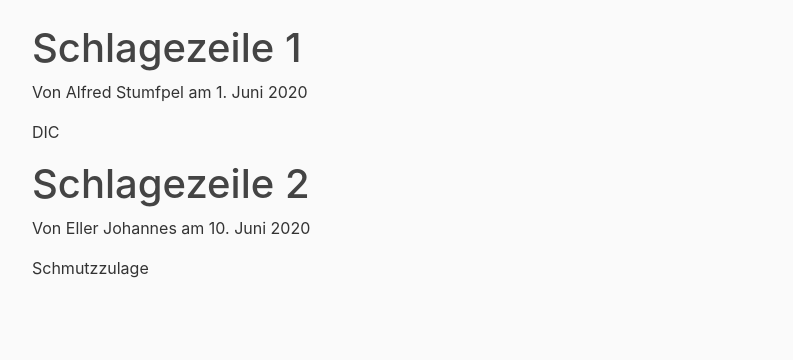
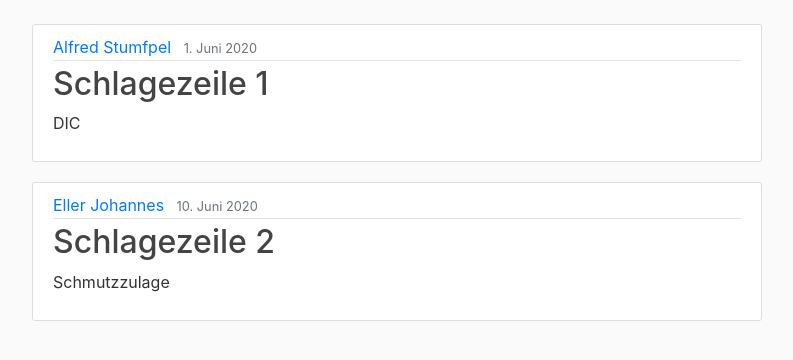
Before and after one commit to lorenzm24/AAP14-MitterhuberWibmer, a Flask app: page / in a window 1280 px wide. Shown: the part 56-416 px from the top of the page, without its empty margins (53-846 px from the left). Run offline with Flask 2, Linux system fonts and the light colour scheme; some libraries are stand-ins or nearby versions.

Commit message:
kleine Änderungen

```diff
--- a/server.py
+++ b/server.py
@@ -25,3 +25,6 @@ def home():
 @app.route('/eller')
 def eller():
     return render_template('eller.html', title='Eller')
+
+if __name__ == '__main__':
+    app.run(debug=True, host='0.0.0.0')
--- a/templates/home.html
+++ b/templates/home.html
@@ -1,8 +1,15 @@
 {% extends "layout.html" %}
 {% block content %}
     {% for news in news %}
-        <h1>{{ news.title }}</h1>
-        <p>Von {{ news.author }} am {{ news.date_posted }}</p>
-        <p>{{ news.content }}</p>
+    <article class="media content-section">
+        <div class="media-body">
+          <div class="article-metadata">
+            <a class="mr-2" href="#">{{ news.author }}</a>
+            <small class="text-muted">{{ news.date_posted }}</small>
+          </div>
+          <h2><a class="article-title" href="#">{{ news.title }}</a></h2>
+          <p class="article-content">{{ news.content }}</p>
+        </div>
+      </article>
     {% endfor %}
 {% endblock content %}
```
